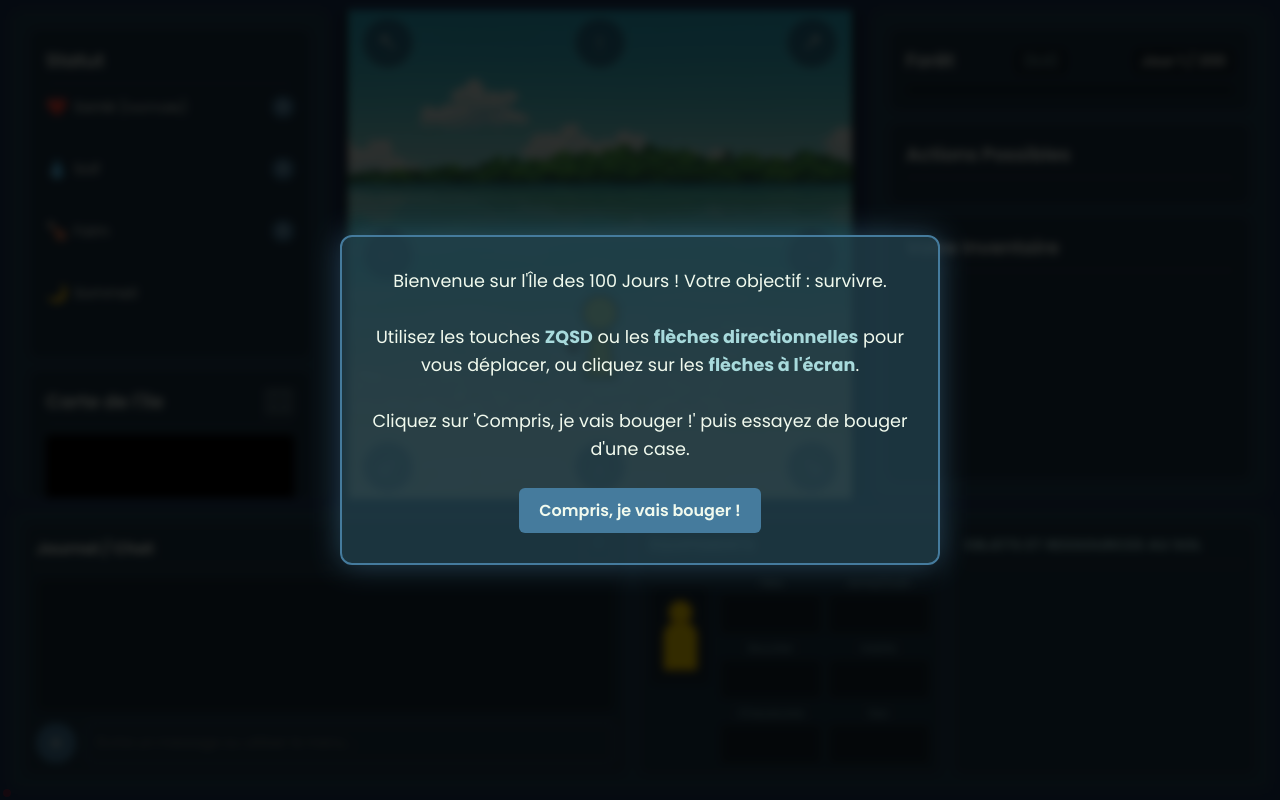
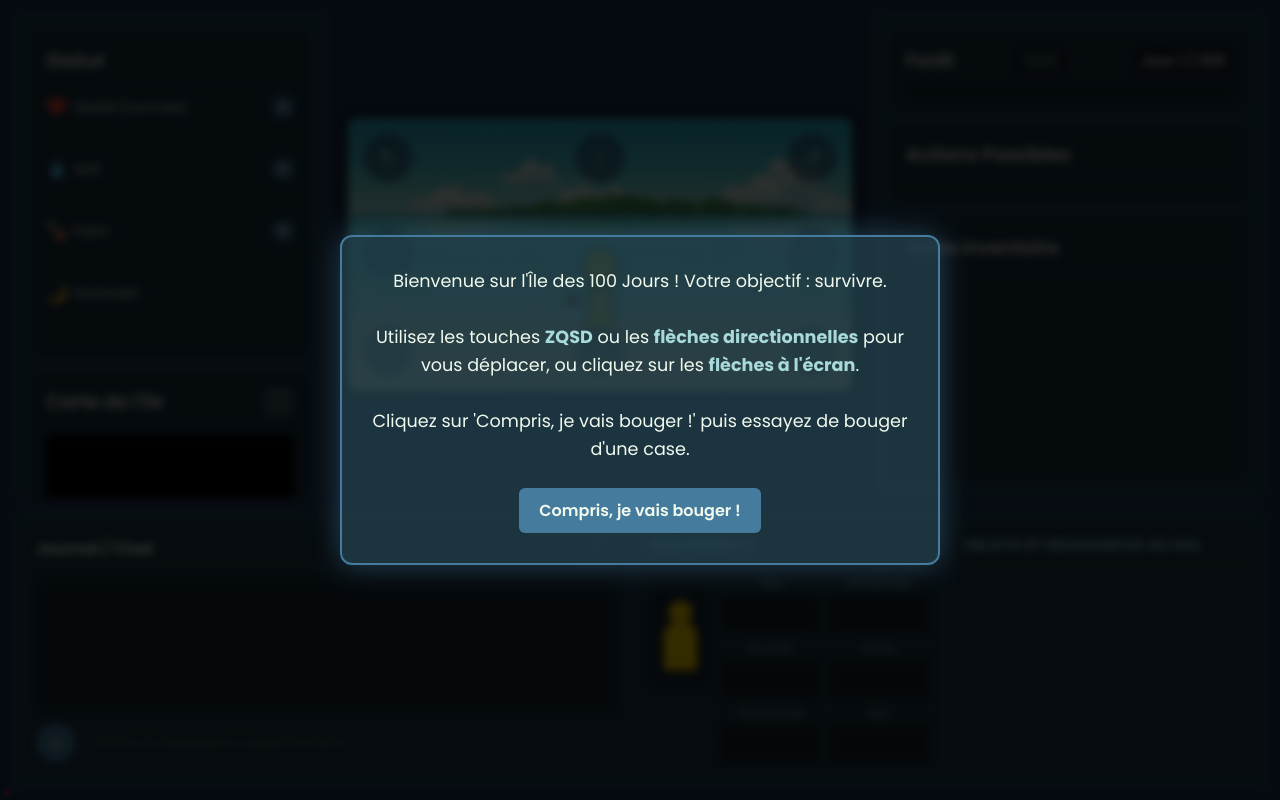
Before and after one commit to gabetv/100, a plain HTML site: page index.html in a window 1280 px wide. Drawn offline with Linux system fonts and the light colour scheme.

Commit message:
Add files via upload

```diff
--- a/index.html
+++ b/index.html
@@ -248,4 +248,4 @@
 
     <script type="module" src="js/main.js"></script>
 </body>
-</html>
+</html
--- a/js/player.js
+++ b/js/player.js
@@ -33,12 +33,12 @@ export function initPlayer(config, playerId = 'player1') {
             'Huile de coco':1,
             'Noix de coco': 2,
             'Breuvage étrange': 3,
-            // 'Seau': 1,
-            // 'Guitare déchargé': 1,
-            // 'Cadenas': 1,
-            // 'Radio déchargée': 1,
-            // 'Batterie chargée': 1,
-            // 'Petit Sac': 1, // Pour tester l'équipement
+            'Seau': 1, // Commented out for cleaner start, can be uncommented for testing
+            'Guitare déchargé': 1,
+            'Cadenas': 1,
+            'Radio déchargée': 1,
+            'Batterie chargée': 1,
+            'Petit Sac': 1, // Pour tester l'équipement
         },
         equipment: {
             head: null, body: null, feet: null, weapon: null, shield: null, bag: null,
--- a/js/ui/draw.js
+++ b/js/ui/draw.js
@@ -29,13 +29,11 @@ export function loadAssets(paths) {
 }
 
 export function drawMainBackground(gameState) {
-    console.log("[draw.js] drawMainBackground called. Player pos:", gameState && gameState.player ? gameState.player.x + ',' + gameState.player.y : "N/A");
     const { mainViewCtx, mainViewCanvas } = DOM;
     if (!mainViewCtx || !mainViewCanvas) {
-        console.error("[draw.js] drawMainBackground: Canvas context or element not found!");
+        // console.error("[draw.js] drawMainBackground: Canvas context or element not found!"); // Removed to reduce console noise
         return;
     }
-    console.log("[draw.js] Main canvas dimensions:", mainViewCanvas.width, mainViewCanvas.height);
 
     if (!gameState || !gameState.player || !gameState.map ||
         !gameState.map[gameState.player.y] || !gameState.map[gameState.player.y][gameState.player.x]) {
@@ -54,18 +52,17 @@ export function drawMainBackground(gameState) {
     mainViewCtx.fillRect(0, 0, mainViewCanvas.width, mainViewCanvas.height);
 
     if (imageToDraw) {
-        console.log("[draw.js] Attempting to draw background image:", backgroundKey, imageToDraw.src, "Complete:", imageToDraw.complete, "naturalWidth:", imageToDraw.naturalWidth);
         if (imageToDraw.complete && imageToDraw.naturalWidth > 0 && imageToDraw.naturalHeight > 0) {
             const canvasAspect = mainViewCanvas.width / mainViewCanvas.height;
-            const imageAspect = imageToDraw.naturalWidth / imageToDraw.naturalHeight;
+            const imageAspect = imageToDraw.naturalWidth / imageToDraw.naturalHeight; // Should be 1408 / 768
             let sx = 0, sy = 0, sWidth = imageToDraw.naturalWidth, sHeight = imageToDraw.naturalHeight;
 
             // Calcul pour rogner l'image et remplir le canvas en gardant l'aspect ratio (cover)
-            if (imageAspect > canvasAspect) { // Image plus large que le canvas
+            if (imageAspect > canvasAspect) { // Image plus large que le canvas (relativement)
                 sHeight = imageToDraw.naturalHeight;
                 sWidth = sHeight * canvasAspect;
                 sx = (imageToDraw.naturalWidth - sWidth) / 2;
-            } else if (imageAspect < canvasAspect) { // Image plus haute que le canvas
+            } else if (imageAspect < canvasAspect) { // Image plus haute que le canvas (relativement)
                 sWidth = imageToDraw.naturalWidth;
                 sHeight = sWidth / canvasAspect;
                 sy = (imageToDraw.naturalHeight - sHeight) / 2;
@@ -77,7 +74,6 @@ export function drawMainBackground(gameState) {
             mainViewCtx.fillRect(0, 0, mainViewCanvas.width, mainViewCanvas.height);
         }
     } else {
-        console.log("[draw.js] No imageToDraw for backgroundKey:", backgroundKey, "Player tile type:", playerTile.type.name);
         // Point 5: Si Bois (Forêt) ou Pierre (Gisement de Pierre) n'ont pas d'image de fond, afficher une couleur
         // Cette logique est déjà dans config.js pour TILE_TYPES.FOREST.color et TILE_TYPES.MINE_TERRAIN.color (anciennement STONE_DEPOSIT)
         // On utilise la couleur définie dans TILE_TYPES si backgroundKey est manquant
@@ -220,20 +216,17 @@ export function drawSceneCharacters(gameState) {
 }
 
 export function drawMinimap(gameState, config) {
-    console.log("[draw.js] drawMinimap called. Map width/height:", config ? config.MAP_WIDTH + '/' + config.MAP_HEIGHT : "Config N/A");
     if (!gameState || !gameState.map || !gameState.player || !config) {
-        console.error("[draw.js] drawMinimap: Missing critical game data or config.");
+        // console.error("[draw.js] drawMinimap: Missing critical game data or config."); // Removed to reduce console noise
         return;
     }
     const { map, player, npcs, enemies, globallyRevealedTiles } = gameState;
     const { MAP_WIDTH, MAP_HEIGHT, MINIMAP_DOT_SIZE } = config;
     const { minimapCanvas, minimapCtx } = DOM;
     if(!minimapCtx || !minimapCanvas) {
-        console.error("[draw.js] drawMinimap: Minimap canvas context or element not found!");
+        // console.error("[draw.js] drawMinimap: Minimap canvas context or element not found!"); // Removed to reduce console noise
         return;
     }
-    console.log("[draw.js] Minimap canvas dimensions:", minimapCanvas.width, minimapCanvas.height);
-
 
     // Ajuster la taille du canvas de la minimap dynamiquement
     minimapCanvas.width = MAP_WIDTH * MINIMAP_DOT_SIZE;
--- a/js/ui/effects.js
+++ b/js/ui/effects.js
@@ -39,22 +39,33 @@ export function resizeGameView() {
         return;
     }
 
-    console.log("[effects.js] resizeGameView: Wrapper clientW/H:", wrapper.clientWidth, wrapper.clientHeight);
-    const size = Math.max(10, Math.min(wrapper.clientWidth, wrapper.clientHeight) - 10); // -10 pour un petit padding
-    console.log("[effects.js] resizeGameView: Calculated size:", size);
+    const aspectRatio = 1408 / 768; // Environ 1.8333
+    const wrapperWidth = wrapper.clientWidth - 10; // -10 pour un petit padding
+    const wrapperHeight = wrapper.clientHeight - 10;
 
-    container.style.width = `${size}px`;
-    container.style.height = `${size}px`;
+    let newWidth = wrapperWidth;
+    let newHeight = wrapperWidth / aspectRatio;
+
+    if (newHeight > wrapperHeight) {
+        newHeight = wrapperHeight;
+        newWidth = wrapperHeight * aspectRatio;
+    }
+
+    newWidth = Math.max(10, newWidth);
+    newHeight = Math.max(10, newHeight);
+
+    container.style.width = `${newWidth}px`;
+    container.style.height = `${newHeight}px`;
 
     const mainViewCanvas = document.getElementById('main-view-canvas');
     const charactersCanvas = document.getElementById('characters-canvas');
+
     if(mainViewCanvas) {
-        mainViewCanvas.width = size;
-        mainViewCanvas.height = size;
-        console.log("[effects.js] Main view canvas resized to:", size, size);
+        mainViewCanvas.width = newWidth;
+        mainViewCanvas.height = newHeight;
     }
     if(charactersCanvas) {
-        charactersCanvas.width = size;
-        charactersCanvas.height = size;
+        charactersCanvas.width = newWidth;
+        charactersCanvas.height = newHeight;
     }
 }
--- a/style.css
+++ b/style.css
@@ -26,9 +26,9 @@ body {
     flex-direction: column;
     width: 100%;
     height: 100%;
-    aspect-ratio: 16 / 10;
-    max-width: 1800px;
-    max-height: calc(1800px * (10 / 16)); /* Maintenir l'aspect ratio */
+    /* aspect-ratio: 16 / 10; */ /* Ajusté pour être plus flexible si main-view-container dicte son ratio */
+    max-width: 1800px; /* Max global */
+    /* max-height: calc(1800px * (10 / 16)); */ /* Maintenir l'aspect ratio global si besoin, mais main-view est prioritaire */
     gap: 10px;
     margin: auto;
 }
@@ -63,33 +63,31 @@ body {
     align-items: center;
     overflow: hidden;
     position: relative;
-    z-index: 10; /* S'assurer que la vue principale est au-dessus des panneaux si chevauchement */
+    z-index: 10;
 }
 #main-view-container {
     background-color: var(--bg-view);
     border-radius: var(--border-radius);
     overflow: hidden;
     position: relative;
-    aspect-ratio: 1 / 1;
-    width: 100%; /* Prendra la largeur de la colonne grid */
-    height: 100%; /* Prendra la hauteur disponible */
-    max-width: 1024px; /* Limite pour ne pas devenir trop grand */
-    max-height: 1024px;
+    /* aspect-ratio: 1 / 1; removed, will be set by JS */
+    width: 100%; /* Prendra la largeur calculée par JS */
+    height: 100%; /* Prendra la hauteur calculée par JS */
+    max-width: 1408px; /* Limite basée sur la nouvelle image source */
+    max-height: 768px; /* Limite basée sur la nouvelle image source */
     border: 3px solid #1a2a32; /* Bordure autour de la vue */
     box-shadow: 0 0 25px rgba(0, 0, 0, 0.5);
 }
-#main-view-canvas {
+#main-view-canvas, #characters-canvas {
+    position: absolute; /* characters-canvas est au-dessus de main-view-canvas */
+    inset: 0;
     width: 100%;
     height: 100%;
-    object-fit: cover; /* Assure que le canvas remplit le conteneur */
+    object-fit: cover;
 }
 #characters-canvas {
-    position: absolute;
-    inset: 0; /* Couvre main-view-canvas */
-    width: 100%;
-    height: 100%;
-    pointer-events: none; /* Pour que les clics passent au canvas en dessous si besoin */
-    z-index: 2; /* Au-dessus du fond mais en dessous des overlays UI */
+    pointer-events: none;
+    z-index: 2;
 }
 
 .ui-panel h3 { font-weight: 600; margin-bottom: 10px; border-bottom: 1px solid #ffffff20; padding-bottom: 8px; display: flex; justify-content: space-between; align-items: center;}
@@ -323,9 +321,9 @@ body {
 }
 @media (max-width: 900px) {
     body { padding: 5px; overflow: auto; }
-    #game-container { gap: 10px; aspect-ratio: unset; width: 100%; height: auto; min-height: 100vh; max-height: unset; }
+    #game-container { gap: 10px; /* aspect-ratio: unset; */ width: 100%; height: auto; min-height: 100vh; max-height: unset; }
     #main-area { grid-template-columns: 1fr; grid-template-rows: auto; height: auto; }
-    #main-view-wrapper { grid-row: 1; height: 60vw; max-height: 400px; }
+    #main-view-wrapper { grid-row: 1; /* height: 60vw; */ /* La hauteur sera gérée par JS */ max-height: 400px; /* Limite pour petits écrans */ }
     #main-view-container { width: auto; height: 100%; }
     #right-panel { grid-row: 2; } #left-panel { grid-row: 3; }
     .ui-panel { overflow-y: visible; padding: 15px; } .ui-panel section { padding: 12px; }
@@ -948,3 +946,38 @@ body {
 .tutorial-highlight.ui-panel {
     overflow-y: auto !important;
 }
+
+/* === MODALE FIN DE JEU === */
+#end-game-modal {
+    position: fixed;
+    inset: 0;
+    background-color: rgba(0,0,0,0.85);
+    z-index: 10000;
+    display: flex;
+    flex-direction: column;
+    justify-content: center;
+    align-items: center;
+    color: white;
+    font-size: 2em;
+    text-align: center;
+    padding: 20px;
+    backdrop-filter: blur(5px);
+}
+#end-game-modal p {
+    margin-bottom: 30px;
+    text-shadow: 2px 2px 4px rgba(0,0,0,0.5);
+}
+#end-game-modal button {
+    padding: 15px 30px;
+    font-size: 0.8em;
+    background-color: var(--action-color);
+    color: var(--text-light);
+    border: none;
+    border-radius: 8px;
+    cursor: pointer;
+    transition: background-color 0.2s;
+    box-shadow: 0 4px 10px rgba(0,0,0,0.3);
+}
+#end-game-modal button:hover {
+    background-color: #5e9ac4;
+}
```
